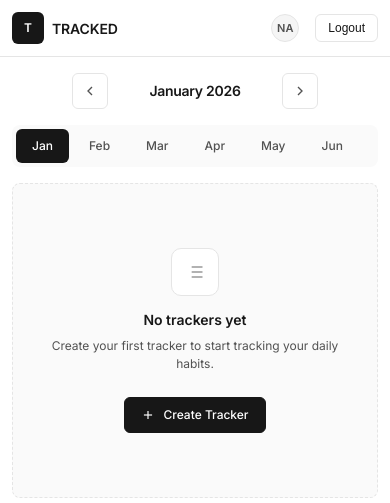
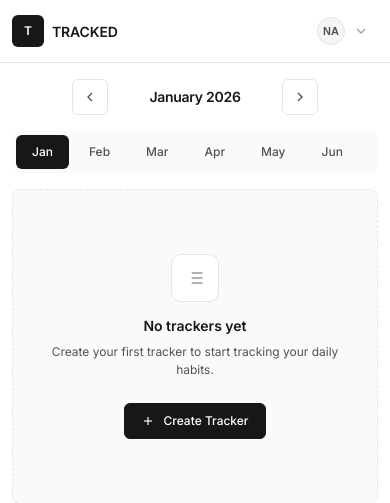
Before and after one commit to zohirhamid/TRACKED, a Django app: page /tracker/2026/1/ in a window 390 px wide. Shown: the top 503 px of the page. Run offline with Django 5.2, Linux system fonts and the light colour scheme; the visitor is signed in with stand-in values (Sample User, id 1); data comes from the database, SQL or seed files in the repository; data that the repository does not hold is empty; parts of the project's set-up code (start-up, migrations or seed data) failed here and were passed over.

Commit message:
Improve landing page UI, navbar, and frontend interactions

```diff
--- a/static/css/components.css
+++ b/static/css/components.css
@@ -65,10 +65,111 @@
     color: var(--text-secondary);
 }
 
-.user-name {
+
+/* ============================================
+   USER DROPDOWN MENU
+   ============================================ */
+
+.user-menu {
+    position: relative;
+}
+
+.user-menu-toggle {
+    display: flex;
+    align-items: center;
+    gap: var(--space-sm);
+    padding: var(--space-xs) var(--space-sm);
+    background: transparent;
+    border: 1px solid transparent;
+    border-radius: var(--radius-md);
+    cursor: pointer;
+    transition: all var(--transition-base);
+}
+
+.user-menu-toggle:hover {
+    background: var(--bg-secondary);
+}
+
+.user-menu.active .user-menu-toggle {
+    background: var(--bg-secondary);
+    border-color: var(--border-primary);
+}
+
+.dropdown-arrow {
+    color: var(--text-tertiary);
+    transition: transform var(--transition-base);
+}
+
+.user-menu.active .dropdown-arrow {
+    transform: rotate(180deg);
+}
+
+.user-dropdown {
+    position: absolute;
+    top: calc(100% + var(--space-sm));
+    right: 0;
+    min-width: 200px;
+    background: var(--bg-white);
+    border: 1px solid var(--border-primary);
+    border-radius: var(--radius-lg);
+    box-shadow: 0 4px 6px -1px rgba(0, 0, 0, 0.1), 0 2px 4px -1px rgba(0, 0, 0, 0.06);
+    opacity: 0;
+    visibility: hidden;
+    transform: translateY(-8px);
+    transition: all var(--transition-base);
+    z-index: 50;
+}
+
+.user-menu.active .user-dropdown {
+    opacity: 1;
+    visibility: visible;
+    transform: translateY(0);
+}
+
+.dropdown-item {
+    display: flex;
+    align-items: center;
+    gap: var(--space-md);
+    width: 100%;
+    padding: var(--space-md) var(--space-lg);
     font-size: var(--font-size-sm);
     font-weight: 500;
     color: var(--text-primary);
+    text-decoration: none;
+    background: transparent;
+    border: none;
+    cursor: pointer;
+    transition: background var(--transition-base);
+}
+
+.dropdown-item:first-child {
+    border-radius: var(--radius-lg) var(--radius-lg) 0 0;
+}
+
+.dropdown-item:last-child {
+    border-radius: 0 0 var(--radius-lg) var(--radius-lg);
+}
+
+.dropdown-item:hover {
+    background: var(--bg-secondary);
+}
+
+.dropdown-item svg {
+    color: var(--text-tertiary);
+}
+
+.dropdown-item-danger {
+    color: var(--error-red);
+}
+
+.dropdown-item-danger svg {
+    color: var(--error-red);
+}
+
+.dropdown-divider {
+    height: 1px;
+    background: var(--border-light);
+    margin: var(--space-xs) 0;
 }
 
 /* ============================================
@@ -508,10 +609,6 @@
 }
 
 @media (max-width: 600px) {
-    .user-name {
-        display: none;
-    }
-
     .page-header {
         flex-direction: column;
         align-items: flex-start;
--- a/static/css/landing_page.css
+++ b/static/css/landing_page.css
@@ -397,6 +397,7 @@ body.menu-open {
     margin-bottom: var(--space-2xl);
 }
 
+
 /* ============================================
    LANDING PAGE FOOTER
    ============================================ */
--- a/static/js/main.js
+++ b/static/js/main.js
@@ -42,3 +42,36 @@ function showToast(message, type = 'success') {
 document.addEventListener('DOMContentLoaded', function() {
     console.log('TRACKED initialized');
 });
+
+document.addEventListener('DOMContentLoaded', function() {
+    const userMenu = document.querySelector('.user-menu');
+    const toggle = document.querySelector('.user-menu-toggle');
+    const dropdown = document.querySelector('.user-dropdown');
+
+    if (!toggle || !userMenu) return;
+
+    toggle.addEventListener('click', function(e) {
+        e.stopPropagation();
+        const isOpen = userMenu.classList.toggle('active');
+        toggle.setAttribute('aria-expanded', isOpen);
+        dropdown.setAttribute('aria-hidden', !isOpen);
+    });
+
+    // Close when clicking outside
+    document.addEventListener('click', function(e) {
+        if (!userMenu.contains(e.target)) {
+            userMenu.classList.remove('active');
+            toggle.setAttribute('aria-expanded', 'false');
+            dropdown.setAttribute('aria-hidden', 'true');
+        }
+    });
+
+    // Close on Escape key
+    document.addEventListener('keydown', function(e) {
+        if (e.key === 'Escape' && userMenu.classList.contains('active')) {
+            userMenu.classList.remove('active');
+            toggle.setAttribute('aria-expanded', 'false');
+            dropdown.setAttribute('aria-hidden', 'true');
+        }
+    });
+});
--- a/templates/components/_navbar.html
+++ b/templates/components/_navbar.html
@@ -34,16 +34,42 @@
             </nav>
 
             <div class="header-right">
-                <div class="user-info">
-                    <div class="user-avatar">{{ user.email|slice:":2"|upper }}</div>
-                    <span class="user-name">{{ user.first_name|default:user.username }}</span>
+                <div class="user-menu">
+                    <button class="user-menu-toggle" aria-expanded="false" aria-haspopup="true">
+                        <div class="user-avatar">{{ user.email|slice:":2"|upper }}</div>
+                        <svg class="dropdown-arrow" width="16" height="16" viewBox="0 0 24 24" fill="none" stroke="currentColor" stroke-width="2">
+                            <polyline points="6 9 12 15 18 9"></polyline>
+                        </svg>
+                    </button>
+
+                    <div class="user-dropdown" aria-hidden="true">
+                        <a href="{% url 'payments:upgrade' %}" class="dropdown-item">
+                            <svg width="16" height="16" viewBox="0 0 24 24" fill="none" stroke="currentColor" stroke-width="2">
+                                <polygon points="12 2 15.09 8.26 22 9.27 17 14.14 18.18 21.02 12 17.77 5.82 21.02 7 14.14 2 9.27 8.91 8.26 12 2"></polygon>
+                            </svg>
+                            Upgrade to Pro
+                        </a>
+                        <a href="{% url 'core:settings' %}" class="dropdown-item">
+                            <svg width="16" height="16" viewBox="0 0 24 24" fill="none" stroke="currentColor" stroke-width="2">
+                                <circle cx="12" cy="12" r="3"></circle>
+                                <path d="M19.4 15a1.65 1.65 0 0 0 .33 1.82l.06.06a2 2 0 0 1 0 2.83 2 2 0 0 1-2.83 0l-.06-.06a1.65 1.65 0 0 0-1.82-.33 1.65 1.65 0 0 0-1 1.51V21a2 2 0 0 1-2 2 2 2 0 0 1-2-2v-.09A1.65 1.65 0 0 0 9 19.4a1.65 1.65 0 0 0-1.82.33l-.06.06a2 2 0 0 1-2.83 0 2 2 0 0 1 0-2.83l.06-.06a1.65 1.65 0 0 0 .33-1.82 1.65 1.65 0 0 0-1.51-1H3a2 2 0 0 1-2-2 2 2 0 0 1 2-2h.09A1.65 1.65 0 0 0 4.6 9a1.65 1.65 0 0 0-.33-1.82l-.06-.06a2 2 0 0 1 0-2.83 2 2 0 0 1 2.83 0l.06.06a1.65 1.65 0 0 0 1.82.33H9a1.65 1.65 0 0 0 1-1.51V3a2 2 0 0 1 2-2 2 2 0 0 1 2 2v.09a1.65 1.65 0 0 0 1 1.51 1.65 1.65 0 0 0 1.82-.33l.06-.06a2 2 0 0 1 2.83 0 2 2 0 0 1 0 2.83l-.06.06a1.65 1.65 0 0 0-.33 1.82V9a1.65 1.65 0 0 0 1.51 1H21a2 2 0 0 1 2 2 2 2 0 0 1-2 2h-.09a1.65 1.65 0 0 0-1.51 1z"></path>
+                            </svg>
+                            Settings
+                        </a>
+                        <div class="dropdown-divider"></div>
+                        <form method="post" action="{% url 'account_logout' %}">
+                            {% csrf_token %}
+                            <button type="submit" class="dropdown-item dropdown-item-danger">
+                                <svg width="16" height="16" viewBox="0 0 24 24" fill="none" stroke="currentColor" stroke-width="2">
+                                    <path d="M9 21H5a2 2 0 0 1-2-2V5a2 2 0 0 1 2-2h4"></path>
+                                    <polyline points="16 17 21 12 16 7"></polyline>
+                                    <line x1="21" y1="12" x2="9" y2="12"></line>
+                                </svg>
+                                Logout
+                            </button>
+                        </form>
+                    </div>
                 </div>
-                <form method="post" action="{% url 'account_logout' %}" style="display: inline;">
-                    {% csrf_token %}
-                    <button type="submit" class="button-secondary" style="padding: 6px 12px; font-size: 12px; cursor: pointer;">
-                        Logout
-                    </button>
-                </form>
             </div>
         {% else %}
             <!-- Guest/Landing Page Navigation -->
--- a/templates/landing_page.html
+++ b/templates/landing_page.html
@@ -191,6 +191,7 @@
                 <a href="{% url 'account_signup' %}" class="button-primary">Get Started Free</a>
             </div>
         </section>
+
     </main>
 
     <!-- Footer -->
```
